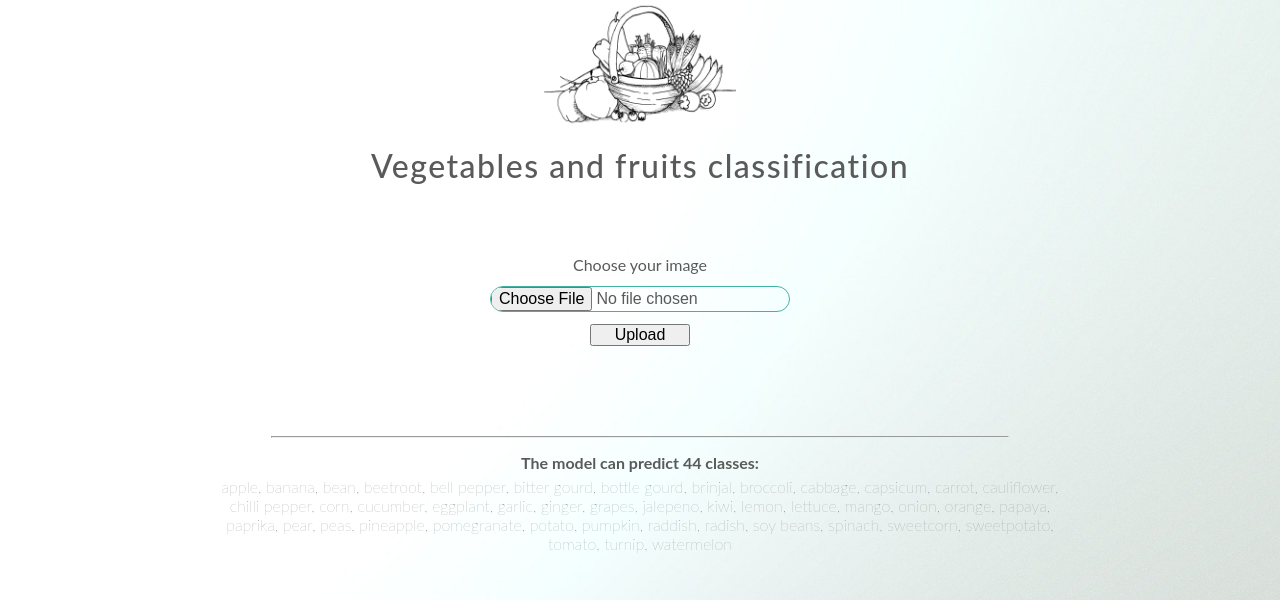
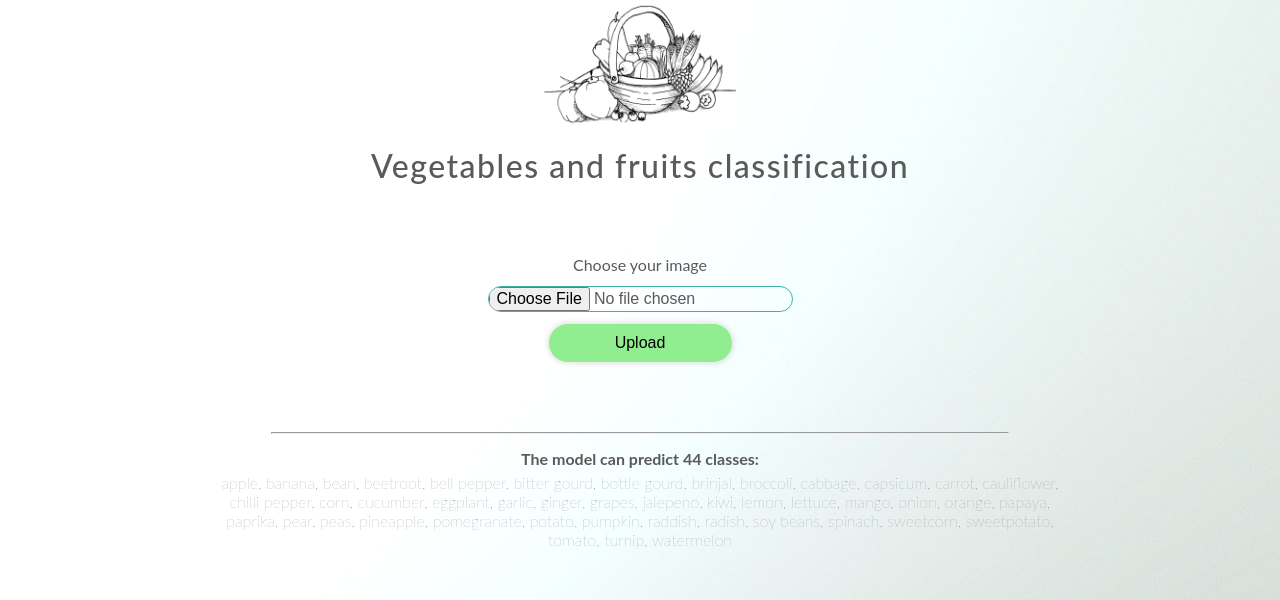
Before and after one commit to serebrennikov94/vegetables_and_fruits_classification, a Flask app: page / in a window 1280 px wide. Shown: the top 600 px of the page. Run offline with Flask 3, Linux system fonts and the light colour scheme.

Commit message:
Update project files

```diff
--- a/app.py
+++ b/app.py
@@ -2,12 +2,23 @@ from flask import Flask, render_template, request, session, flash, redirect
 import os
 from utils import predict, allowed_file
 import torch
+import gdown
 
-BASE_DIR = os.path.dirname(os.path.abspath(__file__))
-model = torch.load(BASE_DIR + '/model.pth', map_location='cpu')
+BASE_DIR = os.path.dirname(os.path.abspath(__file__)) # base directory
 
-app = Flask(__name__)
-UPLOAD_FOLDER = os.path.join(os.getcwd(), 'static/uploads')
+file_id = '1FFOZhmdAivlRzkYEC1XDbwpBKJgNnYPX' # pretrained model in google drive
+output = BASE_DIR + '/model.pth' # path for downloading model
+if os.path.exists(output):
+    print('Model exists!')
+else:
+    print("Model doesn't exist. \nDownloading the model from google drive...")
+    gdown.download(id=file_id, output=output, quiet=False) # start downloading model from google drive
+
+device = 'cuda' if torch.cuda.is_available() else 'cpu' # set device
+model = torch.load(BASE_DIR + '/model.pth', map_location=device) # set pretrained model
+
+app = Flask(__name__) # initialize flask app
+UPLOAD_FOLDER = os.path.join(os.getcwd(), 'static/uploads') # folder for saving user images
 app.config['UPLOAD_FOLDER'] = UPLOAD_FOLDER
 app.secret_key = 'xyz'
 
@@ -20,27 +31,22 @@ def main():
 @app.route('/', methods=["POST"])
 def upload_file():
     error = ''
-    target_img = os.path.join(os.getcwd(), 'static/uploads')
-    print(target_img)
+    target_img = os.path.join(os.getcwd(), 'static/uploads') # directory for saving user images
     if request.method == 'POST':
-        print(1)
         if 'file' not in request.files:
             flash('No file part')
             return redirect(request.url)
-        print(2)
-        file = request.files['file']
-        # file = request.form.get("file", False)
+        file = request.files['file'] # get user image
         if file.filename == '':
             flash('No selected file')
             return redirect(request.url)
         if file and allowed_file(file.filename):
-            print('ok')
-            file.save(os.path.join(app.config['UPLOAD_FOLDER'], file.filename))
-            img_path = os.path.join(app.config['UPLOAD_FOLDER'], file.filename)
+            file.save(os.path.join(app.config['UPLOAD_FOLDER'], file.filename)) # save user image
+            img_path = os.path.join(app.config['UPLOAD_FOLDER'], file.filename) # path to user image
             img_show_path = os.path.join('/static/uploads', file.filename)
             session['uploaded_img_file_path'] = os.path.join(app.config['UPLOAD_FOLDER'], file.filename)
 
-            prob_result, class_result = predict(img_path, model)
+            prob_result, class_result = predict(img_path, model) # get predictions
 
             predictions = {
                 "class1": class_result[0],
@@ -67,6 +73,5 @@ def upload_file():
 
 
 if __name__ == '__main__':
-    # app.run(debug=True)
     port = int(os.environ.get('PORT', 5000))
-    app.run(debug=True, host='0.0.0.0', port=port)
+    app.run(debug=False, host='0.0.0.0', port=port)
--- a/requirements.txt
+++ b/requirements.txt
@@ -4,6 +4,7 @@ charset-normalizer==3.1.0
 click==8.1.3
 filelock==3.12.0
 Flask==2.3.2
+gdown==4.7.1
 idna==3.4
 itsdangerous==2.1.2
 Jinja2==3.1.2
--- a/static/css/style.css
+++ b/static/css/style.css
@@ -87,8 +87,7 @@ html
 
 .file-form-input
 {
-    max-width: 100%;
-    width: 300px;
+    width: 100%;
     margin-bottom: 12px;
     border-radius: 200px;
     border: 1px solid #41b3a3;
@@ -96,6 +95,7 @@ html
     font-weight: 100;
     font-size: 100%;
     transition: background-color 0.2s , border 0.2s , color 0.2s;
+    font-size: 100%;
 }
 
 
@@ -104,10 +104,42 @@ html
     margin: auto;
     margin-bottom: 20px;
     font-size: 100%;
-    width: 100px;
-
+    font-weight: normal;
+    color: black;
+    width: 60%;
+    height: 100%;
+    border-radius: 30px;
+    border: none;
+    background: lightgreen;
+    box-shadow: 0px 0px 5px 2px rgba(0,0,0,.1);
+    transition: all 0.5s;
+    cursor: pointer;
 }
 
+.btn span {
+  cursor: pointer;
+  display: inline-block;
+  position: relative;
+  transition: 0.5s;
+}
+
+.btn span:after {
+  content: '\00bb';
+  position: absolute;
+  opacity: 0;
+  top: 0;
+  right: -10%;
+  transition: 0.5s;
+}
+
+.btn:hover span {
+  padding-right: 15%;
+}
+
+.btn:hover span:after {
+  opacity: 1;
+  right: 0;
+}
 
 .link-form
 {
--- a/templates/index.html
+++ b/templates/index.html
@@ -32,8 +32,8 @@
 
         <form class="file-form" action="/" method="POST" enctype="multipart/form-data">
             <label class="label">Choose your image </label>
-            <input class="file-form-input" type="file" name="file"/>
-            <button class="btn">Upload</button>
+            <input class="file-form-input" type="file" accept=".jpg, .jpeg, .png, .jfif" name="file"/>
+            <button class="btn"><span>Upload </span></button>
         </form>
 
         <div class = "header-content-sub">
```
Also changed, not shown: utils.py (+10 -10 lines), static/uploads/apple.jpg (deleted), 2 other files.
